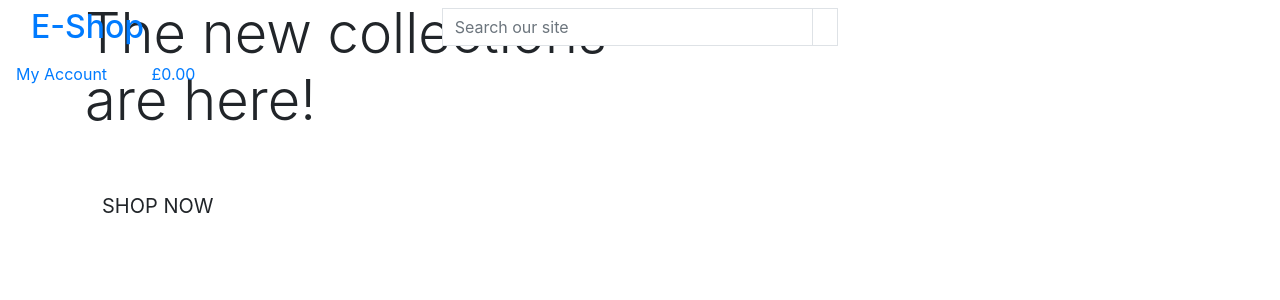
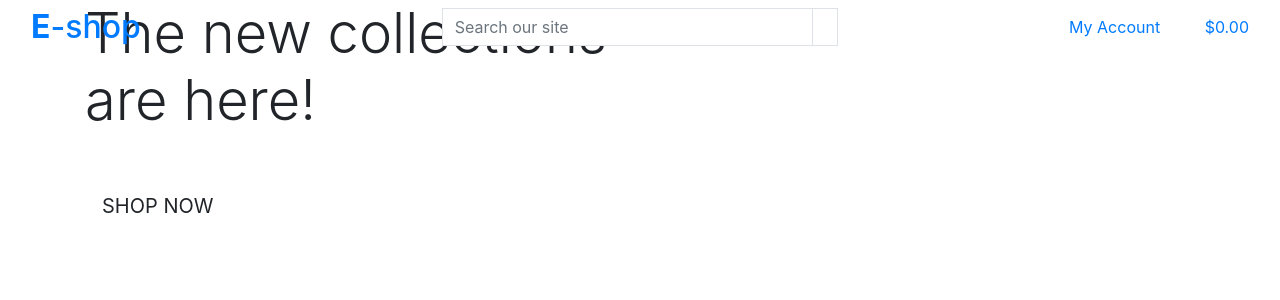
Before and after one commit to Jai-austin95/django-eshop-project, a Django app: page / in a window 1280 px wide. Shown: the top 300 px of the page. Run offline with Django 3.2, Linux system fonts and the light colour scheme; some libraries are stand-ins or nearby versions.

Commit message:
changed html to correct format

```diff
--- a/templates/base.html
+++ b/templates/base.html
@@ -5,55 +5,55 @@
   <head>
 
     {% block meta %}
-    <meta http-equiv="X-UA-Compatible" content="ie=edge">
-    <meta charset="utf-8">
-    <meta name="viewport" content="width=device-width, initial-scale=1, shrink-to-fit=no">
+        <meta http-equiv="X-UA-Compatible" content="ie=edge">
+        <meta charset="utf-8">
+        <meta name="viewport" content="width=device-width, initial-scale=1, shrink-to-fit=no">
     {% endblock %}
 
     {% block extra_meta %}
     {% endblock %}
 
     {% block corecss %}
-    <link rel="stylesheet" href="https://stackpath.bootstrapcdn.com/bootstrap/4.5.0/css/bootstrap.min.css" integrity="sha384-9aIt2nRpC12Uk9gS9baDl411NQApFmC26EwAOH8WgZl5MYYxFfc+NcPb1dKGj7Sk" crossorigin="anonymous">
+        <link rel="stylesheet" href="https://stackpath.bootstrapcdn.com/bootstrap/4.4.1/css/bootstrap.min.css" integrity="sha384-Vkoo8x4CGsO3+Hhxv8T/Q5PaXtkKtu6ug5TOeNV6gBiFeWPGFN9MuhOf23Q9Ifjh" crossorigin="anonymous">
     {% endblock %}
 
     {% block extra_css %}
     {% endblock %}
 
     {% block corejs %}
-    <script src="https://code.jquery.com/jquery-3.5.1.slim.min.js" integrity="sha384-DfXdz2htPH0lsSSs5nCTpuj/zy4C+OGpamoFVy38MVBnE+IbbVYUew+OrCXaRkfj" crossorigin="anonymous"></script>
-    <script src="https://cdn.jsdelivr.net/npm/popper.js@1.16.0/dist/umd/popper.min.js" integrity="sha384-Q6E9RHvbIyZFJoft+2mJbHaEWldlvI9IOYy5n3zV9zzTtmI3UksdQRVvoxMfooAo" crossorigin="anonymous"></script>
-    <script src="https://stackpath.bootstrapcdn.com/bootstrap/4.5.0/js/bootstrap.min.js" integrity="sha384-OgVRvuATP1z7JjHLkuOU7Xw704+h835Lr+6QL9UvYjZE3Ipu6Tp75j7Bh/kR0JKI" crossorigin="anonymous"></script>
+        <script src="https://code.jquery.com/jquery-3.4.1.slim.min.js" integrity="sha384-J6qa4849blE2+poT4WnyKhv5vZF5SrPo0iEjwBvKU7imGFAV0wwj1yYfoRSJoZ+n" crossorigin="anonymous"></script>
+        <script src="https://cdn.jsdelivr.net/npm/popper.js@1.16.0/dist/umd/popper.min.js" integrity="sha384-Q6E9RHvbIyZFJoft+2mJbHaEWldlvI9IOYy5n3zV9zzTtmI3UksdQRVvoxMfooAo" crossorigin="anonymous"></script>
+        <script src="https://stackpath.bootstrapcdn.com/bootstrap/4.4.1/js/bootstrap.min.js" integrity="sha384-wfSDF2E50Y2D1uUdj0O3uMBJnjuUD4Ih7YwaYd1iqfktj0Uod8GCExl3Og8ifwB6" crossorigin="anonymous"></script>
     {% endblock %}
 
     {% block extra_js %}
     {% endblock %}
 
-    <title>E-Shop {% block extra_title %}{% endblock %}</title>
+    <title>E-shop{% block extra_title %}{% endblock %}</title>
   </head>
   <body>
     <header class="container-fluid fixed-top">
         <div class="row">
             <div class="col-12 col-lg-4 my-auto py-1 py-lg-0 text-center text-lg-left">
                 <a href="{% url 'home' %}" class="nav-link main-logo-link">
-                    <h2 class="logo-font text-black my-0"> E-Shop </h2>
+                    <h2 class="logo-font text-black my-0"><strong>E</strong>-shop</h2>
                 </a>
             </div>
             <div class="col-12 col-lg-4 my-auto py-1 py-lg-0">
                 <form method="GET" action="">
-                    <div class="input-group w-100%">
+                    <div class="input-group w-100">
                         <input class="form-control border border-black rounded-0" type="text" name="q" placeholder="Search our site">
                         <div class="input-group-append">
                             <button class="form-control btn btn-black border border-black rounded-0" type="submit">
                                 <span class="icon">
-                                    <i class="fa fa-search"></i>
+                                    <i class="fas fa-search"></i>
                                 </span>
                             </button>
                         </div>
                     </div>
                 </form>
             </div>
-            <div class="col-12 col-lg-4 my-auto py-1 py-lg-0"></div>
+            <div class="col-12 col-lg-4 my-auto py-1 py-lg-0">
                 <ul class="list-inline list-unstyled text-center text-lg-right my-0">
                     <li class="list-inline-item dropdown">
                         <a class="text-black nav-link" href="#" id="user-options" data-toggle="dropdown" aria-haspopup="true" aria-expanded="false">
@@ -68,32 +68,34 @@
                                     <a href="" class="dropdown-item">Product Management</a>
                                 {% endif %}
                                 <a href="" class="dropdown-item">My Profile</a>
-                                <a href="{% url 'account_logout' %}" class="dropdown-item">Log out</a>
+                                <a href="{% url 'account_logout' %}" class="dropdown-item">Logout</a>
                             {% else %}
                                 <a href="{% url 'account_signup' %}" class="dropdown-item">Register</a>
-                                <a href="{% url 'account_login' %}" class="dropdown-item">Log in</a>
+                                <a href="{% url 'account_login' %}" class="dropdown-item">Login</a>
                             {% endif %}
                         </div>
                     </li>
                     <li class="list-inline-item">
-                        <a class="{% if grand_total %} text-info font-weight-bold {% else %} text-black {% endif %} nav-link" href="">
+                        <a class="{% if grand_total %}text-info font-weight-bold{% else %}text-black{% endif %} nav-link" href="">
                             <div class="text-center">
                                 <div><i class="fas fa-shopping-bag fa-lg"></i></div>
                                 <p class="my-0">
                                     {% if grand_total %}
-                                        £({ grand_total|floatformat:2 })
+                                        ${{ grand_total|floatformat:2 }}
                                     {% else %}
-                                        £0.00
+                                        $0.00
                                     {% endif %}
                                 </p>
                             </div>
                         </a>
                     </li>
                 </ul>
+            </div>
         </div>
     </header>
+
     {% if messages %}
-    <div class="message-container"></div>
+        <div class="message-container"></div>
     {% endif %}
 
     {% block page_header %}
@@ -105,5 +107,6 @@
     {% block postloadjs %}
     {% endblock %}
 
+
   </body>
 </html>
```
